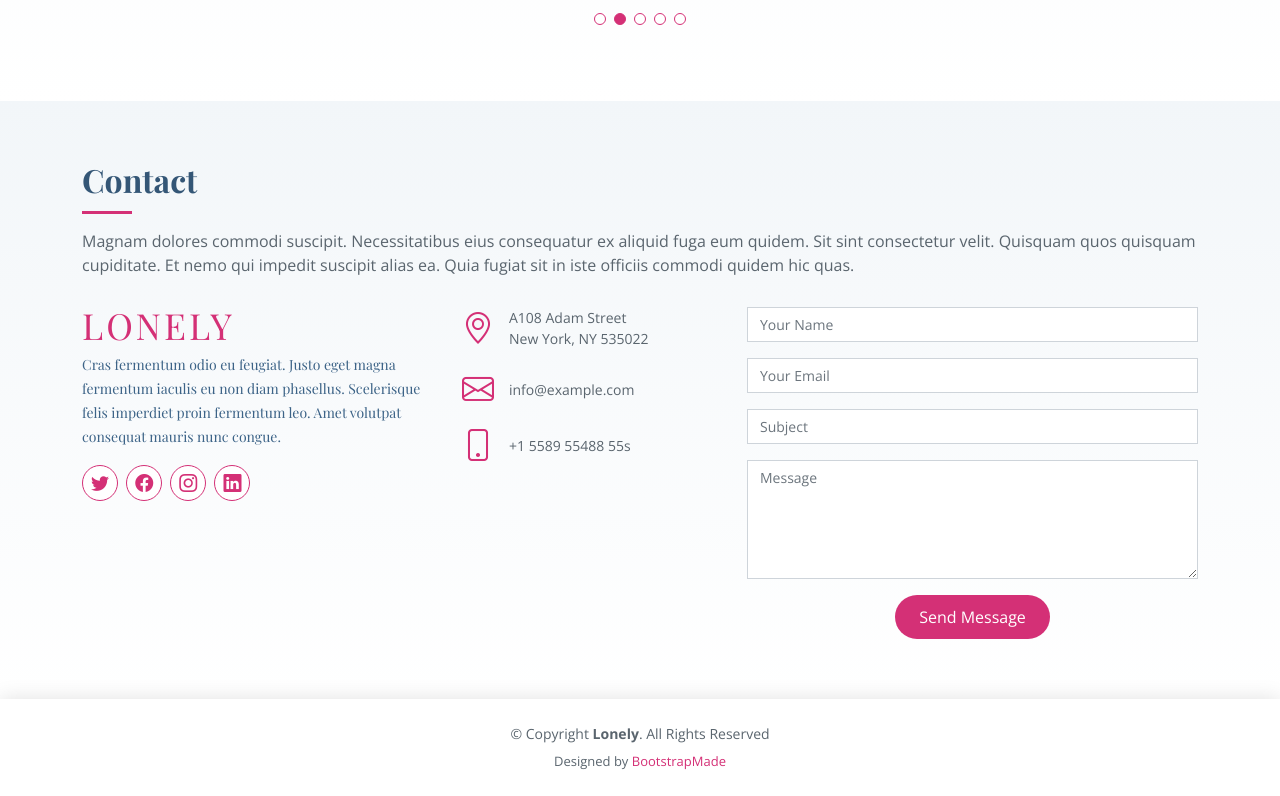
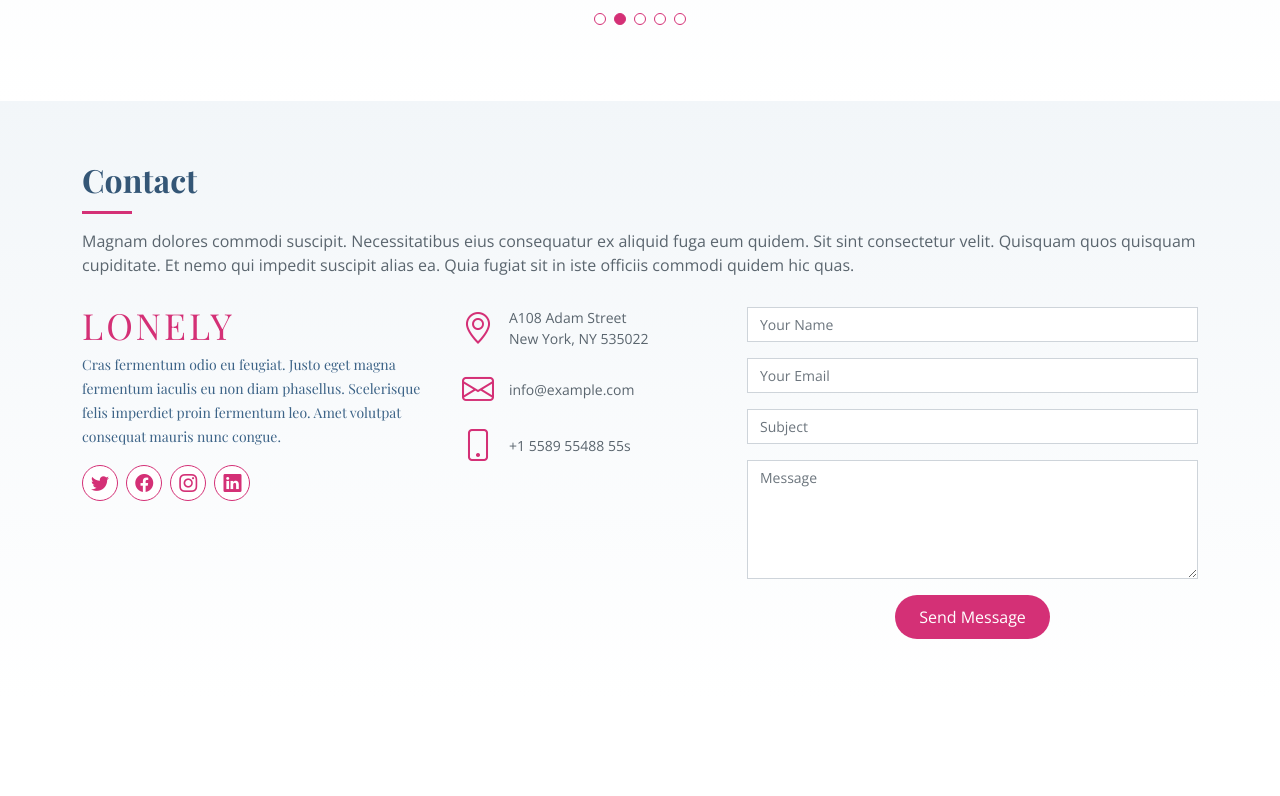
Before and after one commit to selmansa/selmansa.github.io, a plain HTML site: page index.html in a window 1280 px wide. Shown: the part 5021-5817 px from the top of the page. After the commit the page ends 5720 px from the top, so only its background shows below. Drawn offline with nearby package versions, Linux system fonts and the light colour scheme; a web font is replaced by a local one.

Commit message:
Delete Copyright

```diff
--- a/index.html
+++ b/index.html
@@ -628,22 +628,6 @@
 
   </main><!-- End #main -->
 
-  <!-- ======= Footer ======= -->
-  <footer id="footer">
-    <div class="container">
-      <div class="copyright">
-        &copy; Copyright <strong><span>Lonely</span></strong>. All Rights Reserved
-      </div>
-      <div class="credits">
-        <!-- All the links in the footer should remain intact. -->
-        <!-- You can delete the links only if you purchased the pro version. -->
-        <!-- Licensing information: https://bootstrapmade.com/license/ -->
-        <!-- Purchase the pro version with working PHP/AJAX contact form: https://bootstrapmade.com/free-html-bootstrap-template-lonely/ -->
-        Designed by <a href="https://bootstrapmade.com/">BootstrapMade</a>
-      </div>
-    </div>
-  </footer><!-- End  Footer -->
-
   <a href="#" class="back-to-top d-flex align-items-center justify-content-center"><i class="bi bi-arrow-up-short"></i></a>
 
   <!-- Vendor JS Files -->
```
